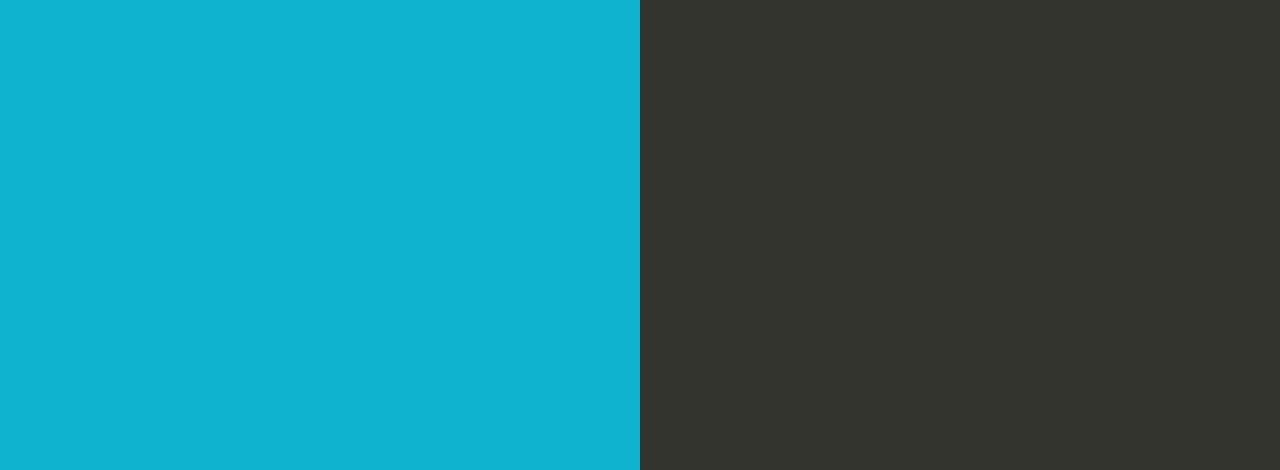
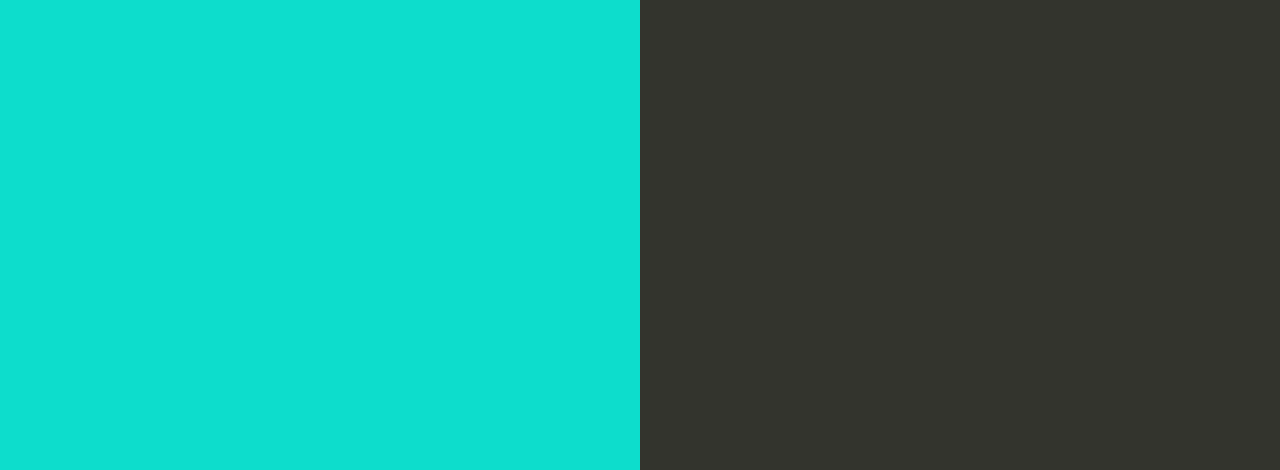
Before and after one commit to ankrish004/codepipe, a website: page index.html in a window 1280 px wide. Shown: the part 330-800 px from the top of the page. Drawn offline with Linux system fonts and the light colour scheme.

Commit message:
buildspec

```diff
--- a/index.html
+++ b/index.html
@@ -35,7 +35,7 @@
 
         text-align: right;
         padding-top: 11em;
-        background-color: rgb(16, 179, 207);
+        background-color: rgb(13, 221, 204);
 
       }
       .textColumn p {
```
